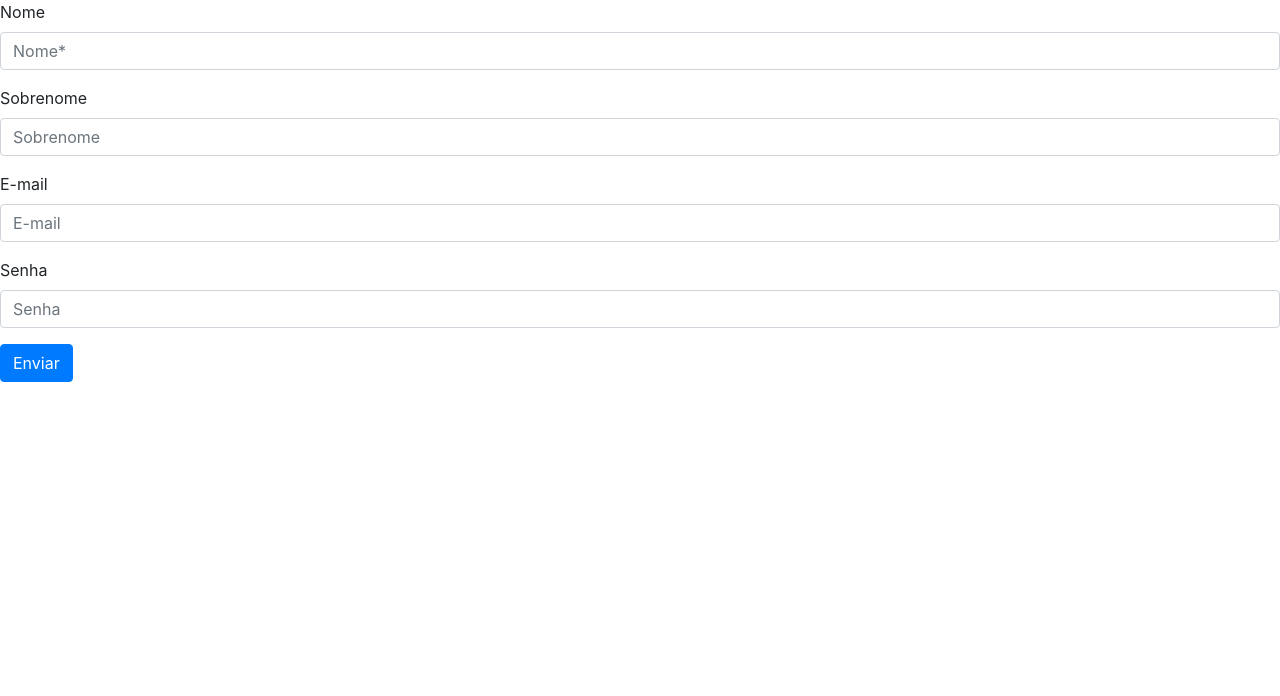
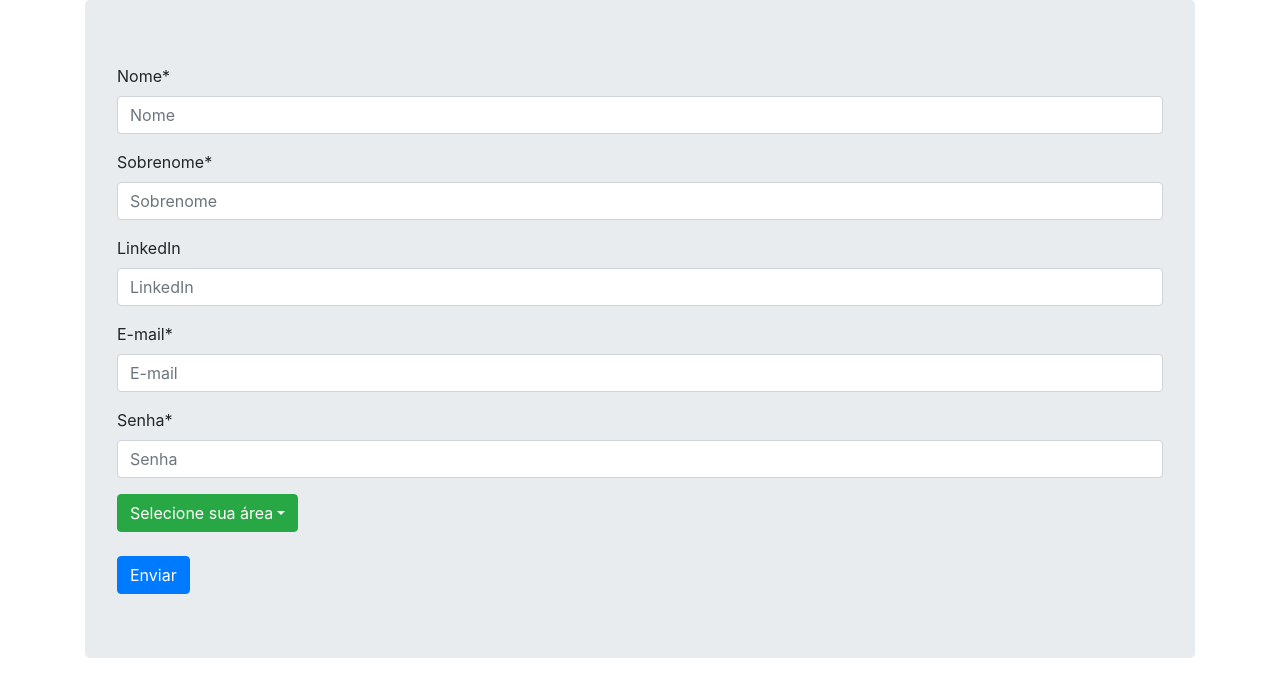
Before and after one commit to daniellycosta/ProviHackWoman, a React (Create React App) app: page /Cadastro in a window 1280 px wide. Shown: the top 696 px of the page. Built offline with nearby package versions, Linux system fonts and the light colour scheme.

Commit message:
feat: adiciona campo, container e dropdown

```diff
--- a/src/components/Cadastro/CadastroComponent.jsx
+++ b/src/components/Cadastro/CadastroComponent.jsx
@@ -1,33 +1,53 @@
 import React from "react";
-import { Form, Button } from "react-bootstrap";
+import { Form, Button, Dropdown, Jumbotron, Container } from "react-bootstrap";
 
 export const CadastroComponent = (props) => {
   return (
+  <Container>
+    <Jumbotron>
       <Form>
         <Form.Group controlId="formBasicEmail">
-    <Form.Label>Nome</Form.Label>
-    <Form.Control type="name" placeholder="Nome*" />
+          <Form.Label>Nome*</Form.Label>
+          <Form.Control type="input" placeholder="Nome" />
         </Form.Group>
 
         <Form.Group controlId="formBasicEmail">
-    <Form.Label>Sobrenome </Form.Label>
-    <Form.Control type="text" placeholder="Sobrenome" />
+          <Form.Label>Sobrenome* </Form.Label>
+          <Form.Control type="input" placeholder="Sobrenome" />
         </Form.Group>
 
         <Form.Group controlId="formBasicEmail">
-    <Form.Label>E-mail </Form.Label>
+          <Form.Label>LinkedIn </Form.Label>
+          <Form.Control type="input" placeholder="LinkedIn" />
+        </Form.Group>
+
+        <Form.Group controlId="formBasicEmail">
+          <Form.Label>E-mail* </Form.Label>
           <Form.Control type="email" placeholder="E-mail" />
         </Form.Group>
 
         <Form.Group controlId="formBasicPassword">
-    <Form.Label>Senha</Form.Label>
+          <Form.Label>Senha*</Form.Label>
           <Form.Control type="password" placeholder="Senha" />
         </Form.Group>
 
+        <Dropdown>
+        <Dropdown.Toggle variant="success" id="dropdown-basic">
+          Selecione sua área
+        </Dropdown.Toggle>
+
+        <Dropdown.Menu>
+          <Dropdown.Item href="#/action-1">Fron-end</Dropdown.Item>
+          <Dropdown.Item href="#/action-2">Back-end</Dropdown.Item>
+          <Dropdown.Item href="#/action-3">UX/UI</Dropdown.Item>
+        </Dropdown.Menu>
+      </Dropdown>
+        <br />
         <Button variant="primary" type="submit">
           Enviar
         </Button>
       </Form>
-
+    </Jumbotron>
+    </Container>
   );
 };
```
Lines whose indentation alone changed are shown as unchanged.
